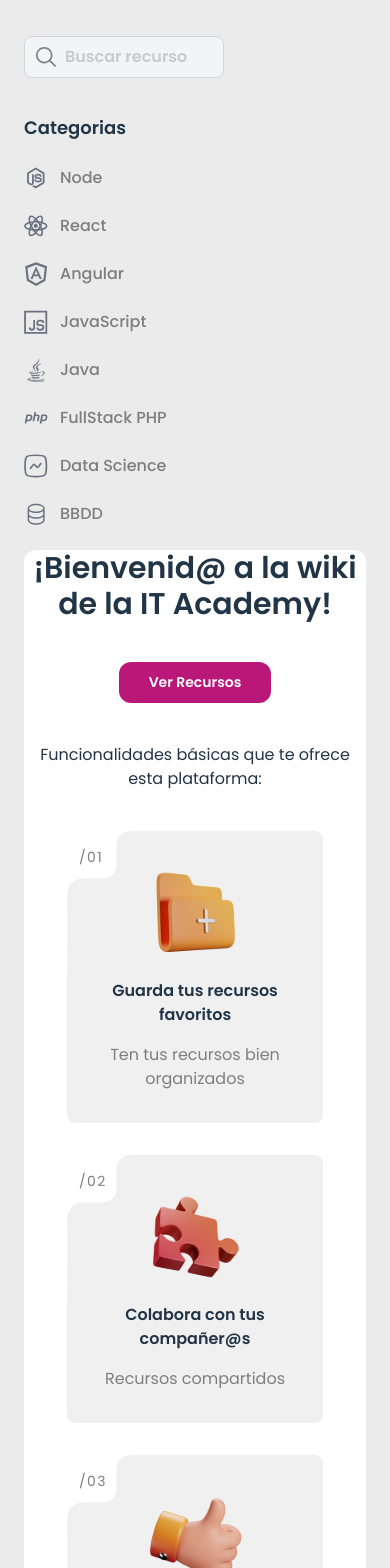
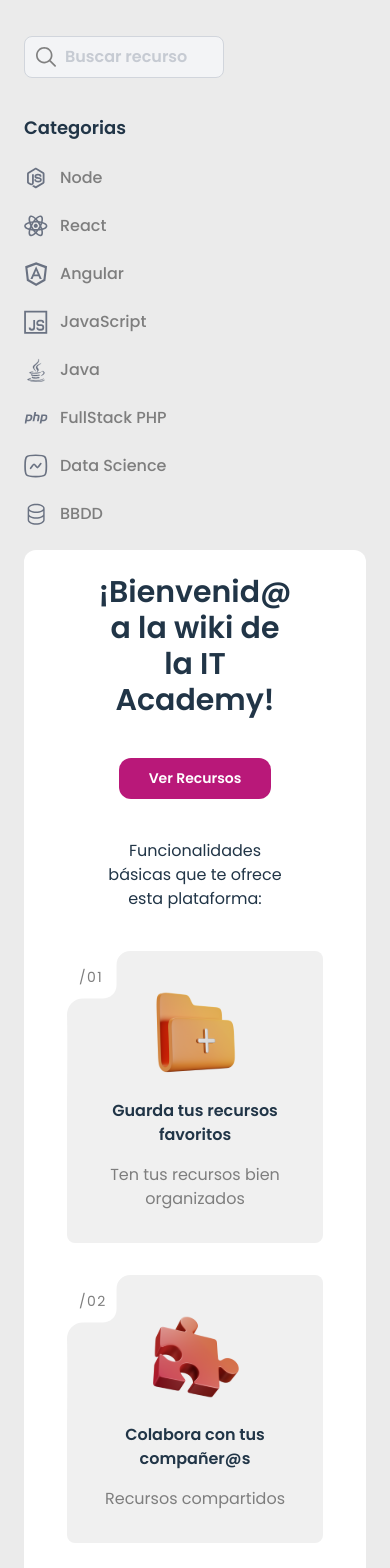
Before and after one commit to codingjordi/ita-wiki-frontend, a React (Vite) app: page / in a window 390 px wide. Shown: the top 1568 px of the page. Built offline with nearby package versions, Linux system fonts and the light colour scheme; no server answers.

Commit message:
Create component container to reuse on different pages

```diff
--- a/src/components/resources/ListResources.tsx
+++ b/src/components/resources/ListResources.tsx
@@ -14,6 +14,7 @@ import { resourceTypes } from "../../data/resourceTypes";
 import FilterButton from "./FilterButton";
 import { useSearchParams } from "react-router";
 import ResourceCard from "../ui/ResourceCard";
+import Container from "../ui/Container";
 
 interface ListResourceProps {
   resources: IntResource[];
@@ -60,8 +61,8 @@ export const ListResources: FC<ListResourceProps> = ({
 
   return (
     resources && (
-      <div className="flex h-full">
-        <div className="flex flex-1 flex-col lg:flex-row bg-white rounded-xl lg:px-4 lg:px-8 py-4 sm:py-6 mb-6 mx-6">
+      <Container>
+        <div className="flex flex-col lg:flex-row">
           {/* Sidebar Filters (Visible on larger screens, on the left) */}
           <div className="hidden sm:block px-4 py-6 sm:px-6 lg:pr-8 lg:w-80 xl:shrink-0 xl:pr-6">
             <h2 className="text-[26px] font-bold">Filtros</h2>
@@ -123,7 +124,7 @@ export const ListResources: FC<ListResourceProps> = ({
             </ul>
           </div>
         </div>
-      </div>
+      </Container>
     )
   );
 };
--- /dev/null
+++ b/src/components/ui/Container.tsx
@@ -0,0 +1,13 @@
+import { ReactNode } from "react";
+
+const Container = ({children} : {children: ReactNode}) => {
+    return(
+        <div className="h-full flex flex-col">
+        <div className="flex-1 bg-white rounded-xl mb-6 mx-6 py-6 px-20">
+            {children}
+        </div>
+        </div>
+    )
+}
+
+export default Container;
--- a/src/pages/CreateResourcePage.tsx
+++ b/src/pages/CreateResourcePage.tsx
@@ -18,6 +18,7 @@ import TagInput from "../components/resources/create-resources/TagInput";
 import { useState, useCallback } from "react";
 import arrowLeft from "../assets/arrow-left.svg";
 import { useNavigate } from "react-router";
+import Container from "../components/ui/Container";
 
 export default function CreateResourcePage() {
   const { user } = useUser();
@@ -81,7 +82,7 @@ export default function CreateResourcePage() {
   return (
     <>
       <PageTitle title="Create Resource" />
-      <div className="mx-18 w-full lg:w-6/7 bg-white py-13 px-15  rounded-xl ">
+      <Container>
         <div className="md:flex justify-between items-center">
           <div className="flex flex-col gap-3">
             <button
@@ -335,7 +336,7 @@ export default function CreateResourcePage() {
             </div>
           </form>
         </div>
-      </div>
+      </Container>
     </>
   );
 }
--- a/src/pages/HomePage.tsx
+++ b/src/pages/HomePage.tsx
@@ -8,6 +8,7 @@ import Card from "../components/ui/Card";
 import { useNavigate } from "react-router";
 import PageTitle from "../components/ui/PageTitle";
 import { getUserRole } from "../api/userApi";
+import Container from "../components/ui/Container";
 
 export default function HomePage() {
   const navigate = useNavigate();
@@ -58,9 +59,10 @@ export default function HomePage() {
   }
 
   return (
-    <div className="h-full flex flex-col">
-      <PageTitle title="" />
-      <main className="flex-1 bg-white rounded-xl flex flex-col items-center justify-center mx-6 gap-10 mb-6 text-center">
+    <>
+    <PageTitle title="" />
+      <Container>
+        <div className="flex flex-col gap-10 justify-center items-center h-full text-center">
         <h1 className="font-bold text-3xl">
           ¡Bienvenid@ a la wiki de la IT Academy!
         </h1>
@@ -93,7 +95,8 @@ export default function HomePage() {
             text="La comunidad decide cuáles son más relevantes"
           />
         </section>
-      </main>
-    </div>
+        </div>
+      </Container>
+    </>
   );
 }
```
